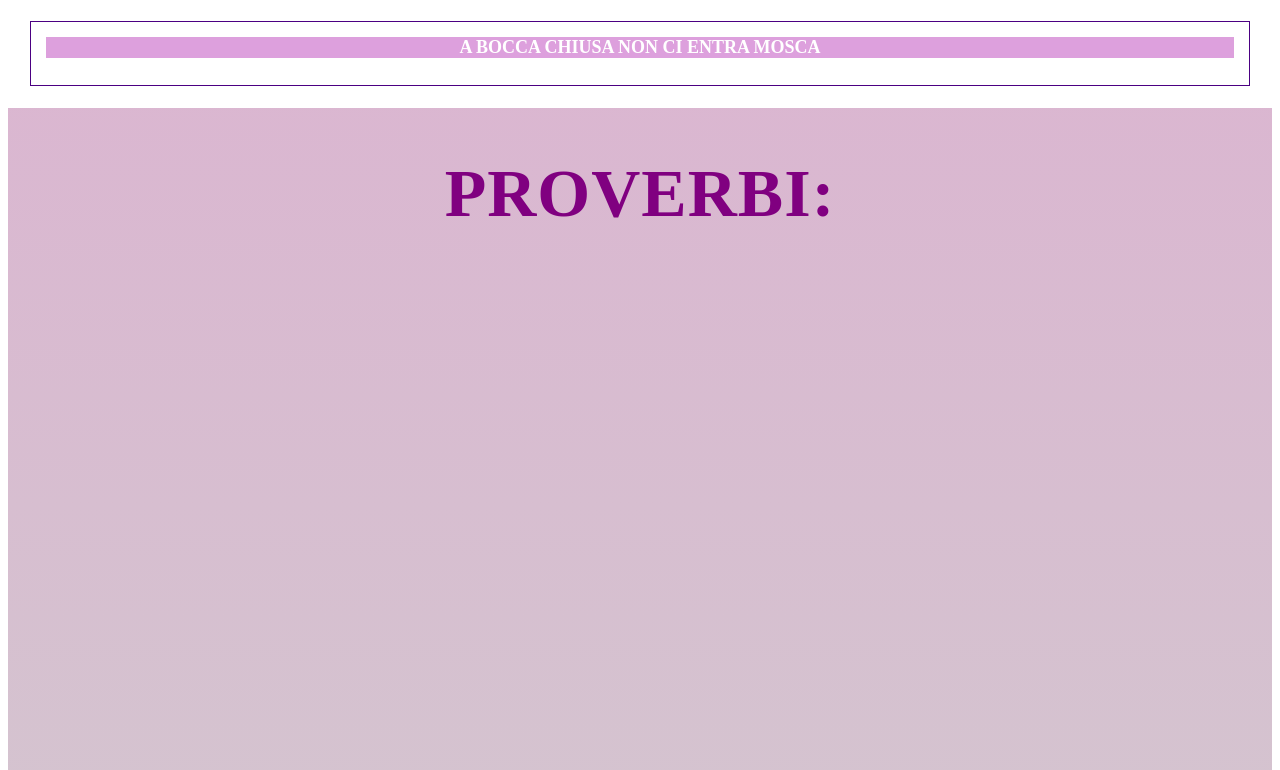
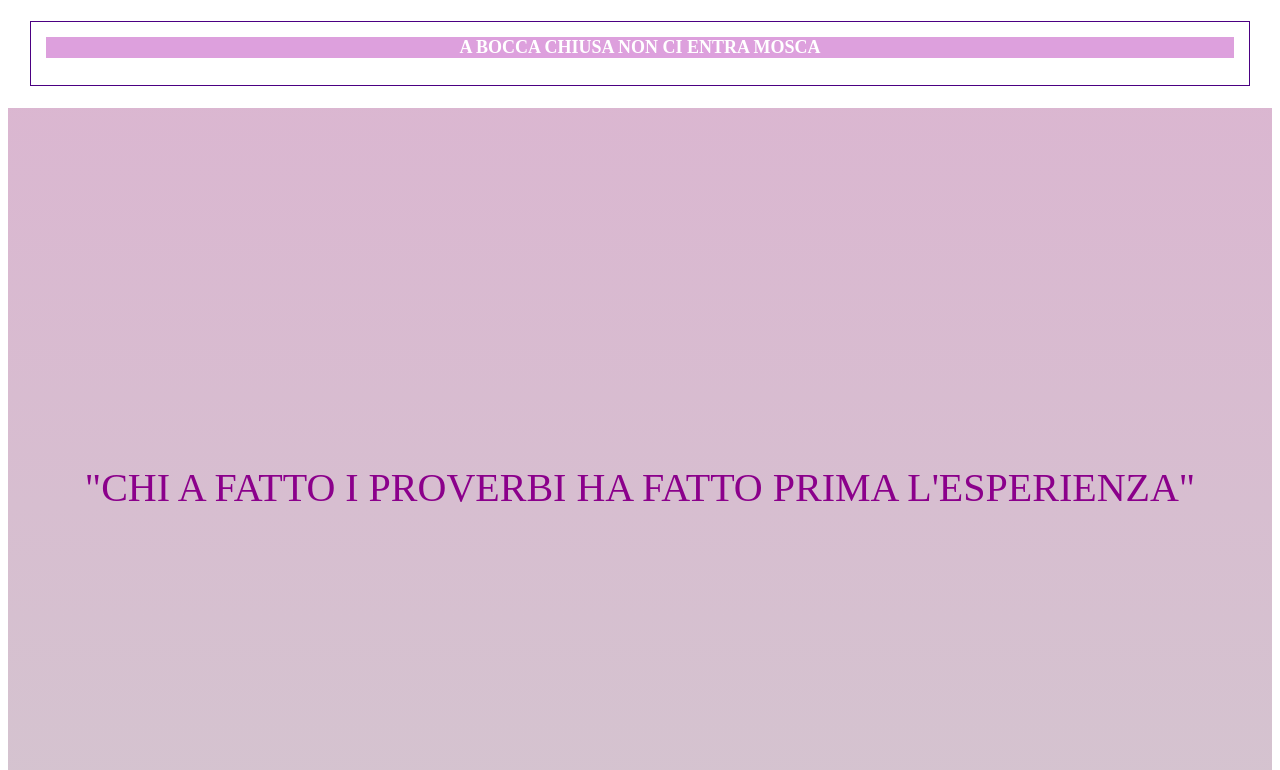
Before and after one commit to Natalina27/nonna_lidia_proverbs, a React (Create React App) app: page / in a window 1280 px wide. Shown: the part 1070-1840 px from the top of the page. Built offline with nearby package versions, Linux system fonts and the light colour scheme.

Commit message:
3-03 class component added inline style

```diff
--- a/src/components/App/App.js
+++ b/src/components/App/App.js
@@ -42,11 +42,8 @@ function App() {
                     proverbs.map(({prov,name}) => <Card prov={prov} name={name} />)
                 }
             </div>
-            <HeaderBlock hideBackground>
-                <Header>
-                    PROVERBI:
-                </Header>
-                <Paragraph>
+            <HeaderBlock hideBackground centerWrap>
+                <Paragraph >
                     "CHI A FATTO I PROVERBI HA FATTO PRIMA L'ESPERIENZA"
                 </Paragraph>
             </HeaderBlock>
--- a/src/components/App/HeaderBlock/HeaderBlock.js
+++ b/src/components/App/HeaderBlock/HeaderBlock.js
@@ -4,12 +4,16 @@ import {ReactComponent as ReactLogoSVg} from '../../../assets/logo.svg';
 
 console.log('###ReactLogoSVg: ', ReactLogoSVg);
 
-const HeaderBlock = ({hideBackground = false, children}) => {
+const HeaderBlock = ({hideBackground = false, children, centerWrap = false }) => {
 
     const styleCover = hideBackground ? { background: 'none'} : {};
+    const styleWrap = centerWrap ? {
+        display: 'flex',
+        justifyContent: 'center',
+    } : {};
     return (
-        <div className={s.cover} style={styleCover}>
-            <div className={s.wrap}>
+        <div className={s.cover} style={styleCover} >
+            <div className={s.wrap} style={styleWrap}>
                 {children}
             </div>
         </div>
```
